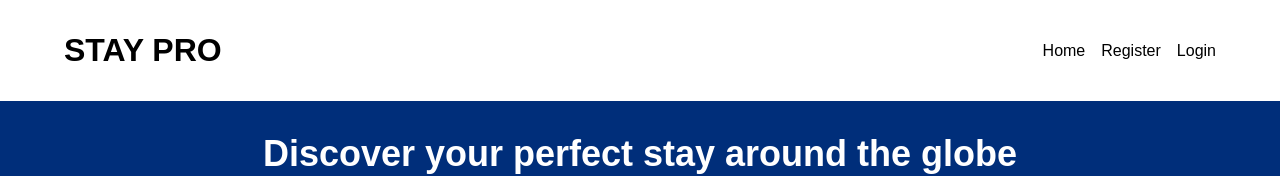
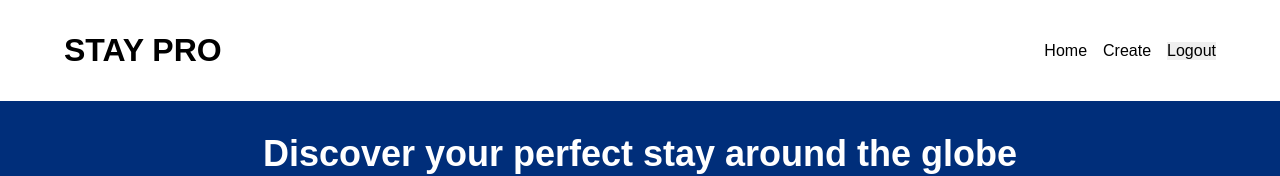
Before and after one commit to SUNDARAVEL7203/Hotel-booking-App-frontend, a React (Vite) app: page / in a window 1280 px wide. Shown: the top 176 px of the page. Built offline with nearby package versions, Linux system fonts and the light colour scheme.

Commit message:
hotelbookingapp

```diff
--- a/src/Component/Header/Header.jsx
+++ b/src/Component/Header/Header.jsx
@@ -24,10 +24,17 @@ console.log(user)
 
                 <nav>
                     <Link to="/">Home </Link>
+
+                  {user ? (<>
                     <Link to ="/Register">Register</Link>
                     <Link to = "/Login">Login</Link>
-
-
+                    </>
+                   ):(
+                    <>
+                       <Link to = "/Create/Room">Create</Link>
+                       <button onClick={handleLogout}>Logout</button>
+                    </>
+                  )}
 
 
 
```
